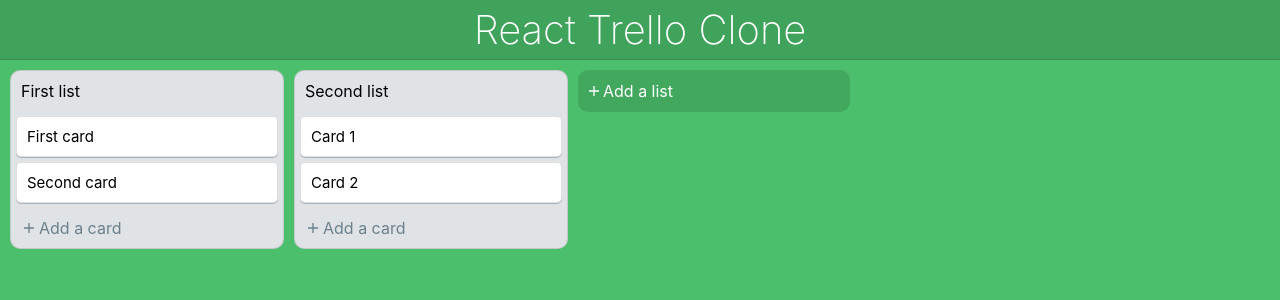
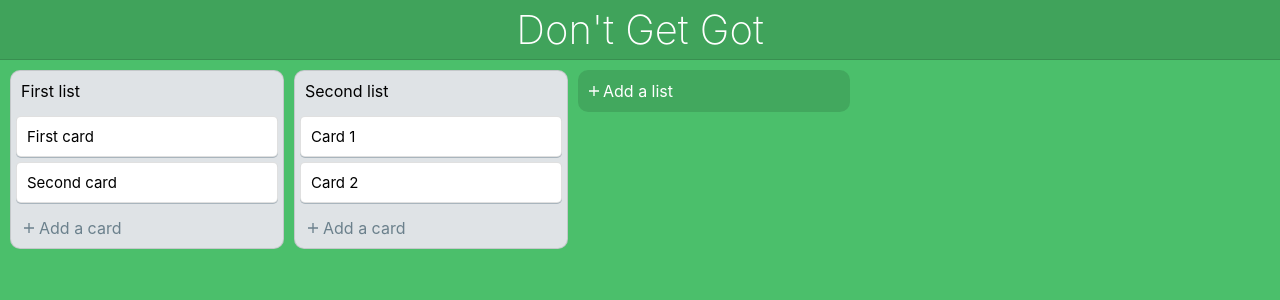
Before and after one commit to marconunnari/trello-clone, a React (Create React App) app: page / in a window 1280 px wide. Shown: the top 300 px of the page. Built offline with nearby package versions, Linux system fonts and the light colour scheme.

Commit message:
first commit

```diff
--- a/src/components/App.js
+++ b/src/components/App.js
@@ -7,7 +7,7 @@
   render() {
     return (
       <div className="App">
-        <div className="Header">React Trello Clone</div>
+        <div className="Header">Don't Get Got</div>
 
         <Board />
       </div>
```
